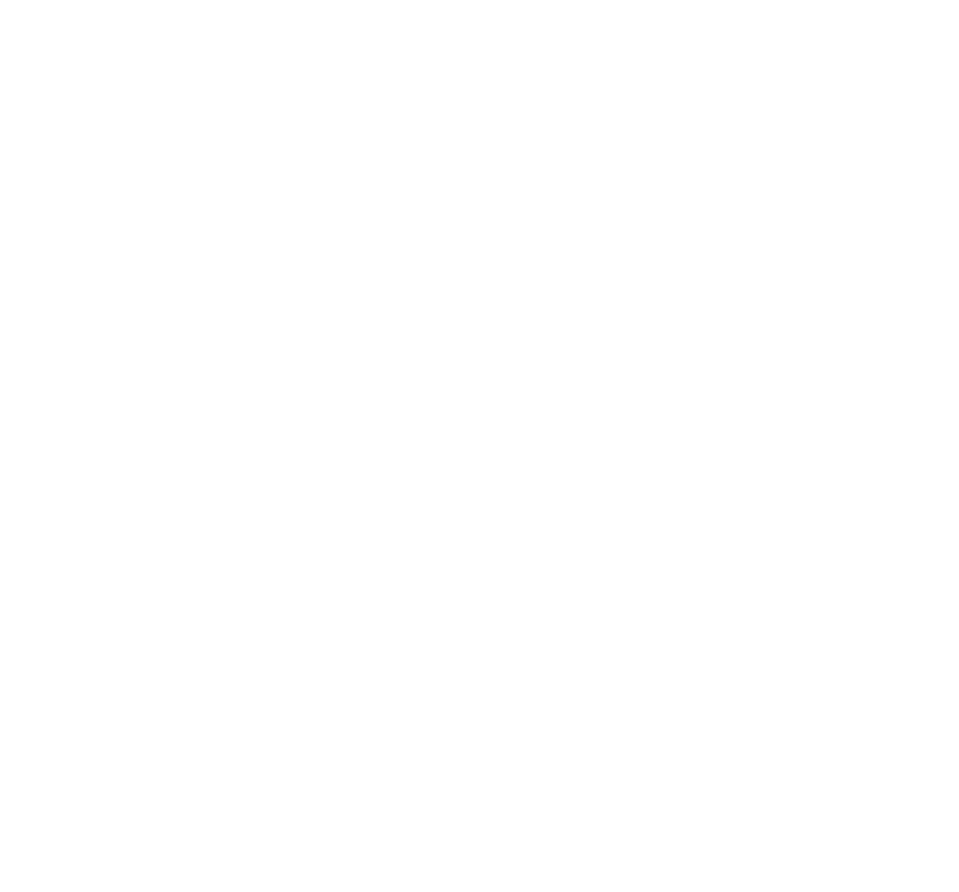
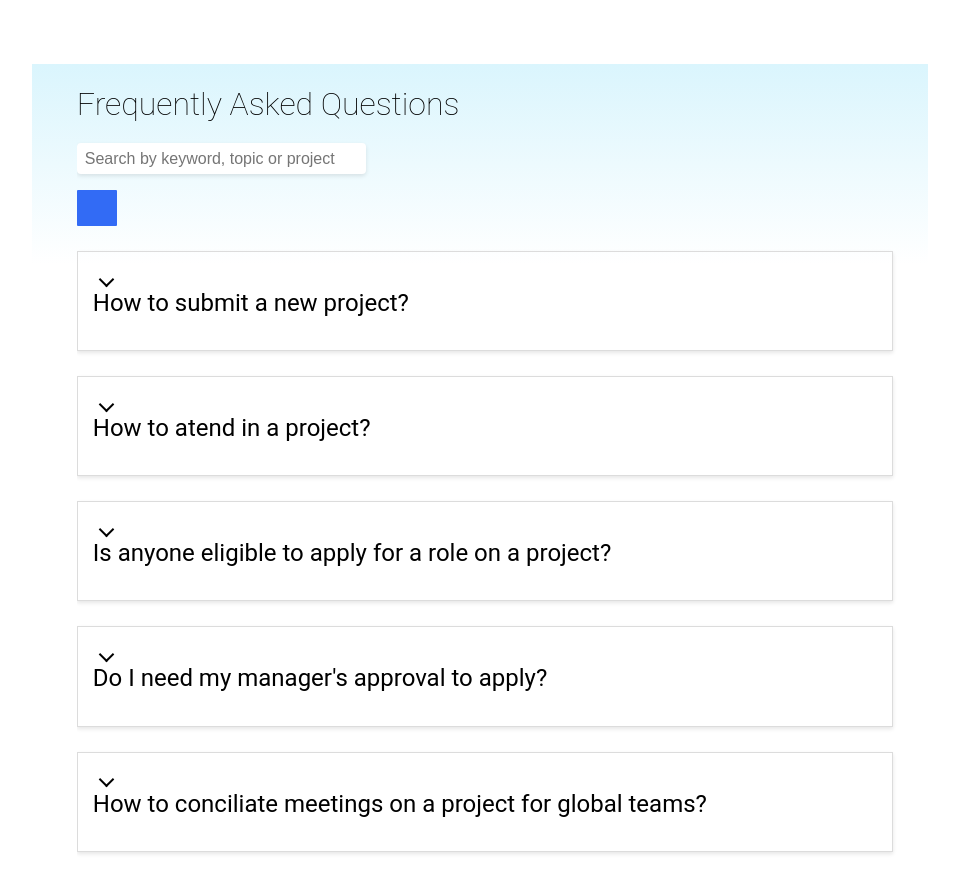
Before and after one commit to 2023M5T3-Inteli/2023-1a-t03-grupo2, a React (Create React App) app in the folder src/techswaps/: page /faq in a window 1280 px wide. Before the commit this address had no page. Shown: the top 892 px of the page, without its empty margins (160-1119 px from the left). Before the commit the page ends 800 px from the top, so only its background shows below. Built offline with nearby package versions, Linux system fonts and the light colour scheme.

Commit message:
adding main page to the routes

```diff
--- a/src/techswaps/src/index.js
+++ b/src/techswaps/src/index.js
@@ -10,6 +10,7 @@ import Login from './pages/Login/Login';
 import Home from './pages/Home';
 import { BrowserRouter, Routes, Route } from "react-router-dom";
 import { ProjectsPage } from './pages/ProjectsPage';
+import MainPage from './pages/FAQ - Page/FaqPage';
 
 
 const root = ReactDOM.createRoot(document.getElementById('root'));
@@ -23,6 +24,7 @@ root.render(
         <Route path="cadastro" element={<FormPage />} />
         <Route path="projetos" element={<ProjectsPage  />} />
         <Route path="reconhecimento" element={<Reconhecimento />} />
+        <Route path="faq" element={<MainPage />} />
       </Routes>
     </BrowserRouter>
   </React.StrictMode>
--- a/src/techswaps/src/pages/FAQ - Page/Sub-itens/SearchBar.jsx
+++ b/src/techswaps/src/pages/FAQ - Page/Sub-itens/SearchBar.jsx
@@ -69,8 +69,8 @@
 
 import React, { useState } from 'react';
 import styled from 'styled-components';
-import { FontAwesomeIcon } from '@fortawesome/react-fontawesome';
-import { faSearch } from '@fortawesome/free-solid-svg-icons';
+// import { FontAwesomeIcon } from '@fortawesome/react-fontawesome';
+// import { faSearch } from '@fortawesome/free-solid-svg-icons';
 
 
 const SearchBar = () => {
@@ -98,7 +98,7 @@ const SearchBar = () => {
           onChange={handleSearchChange}
         />
         <SearchButton type="submit">
-          <FontAwesomeIcon icon={faSearch} />
+          {/* <FontAwesomeIcon icon={faSearch} /> */}
         </SearchButton>
       </form>
     </SearchContainer>
```
